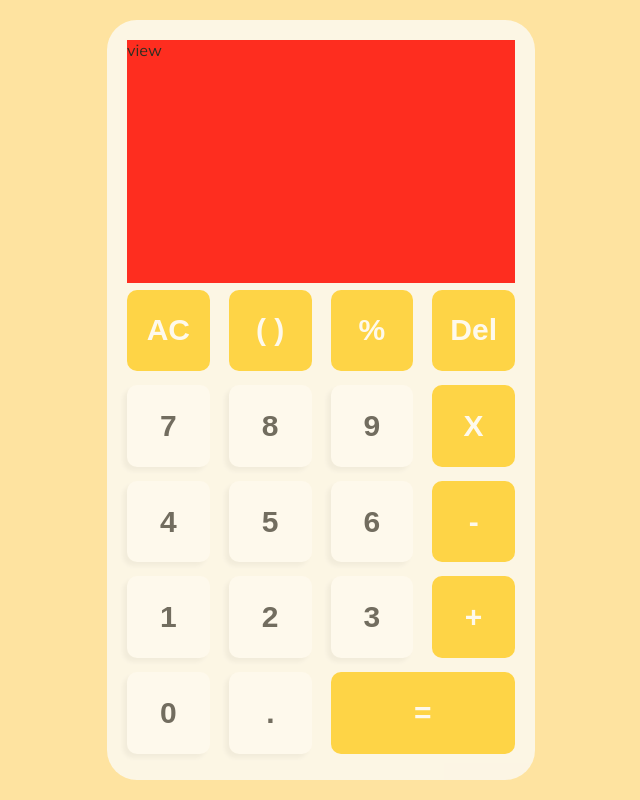
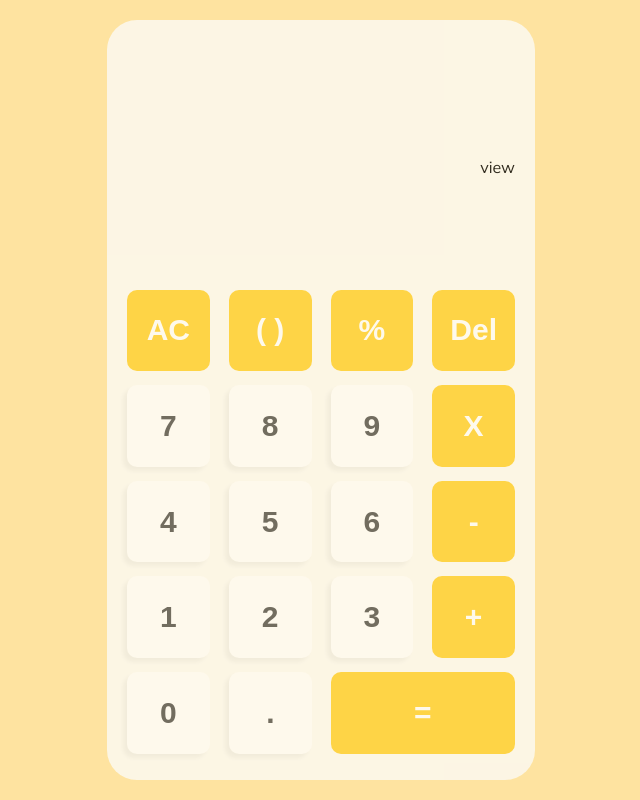
Before and after one commit to JSouza27/calculator-react, a React (Create React App) app: page / in a window 1280 px wide. Shown: the whole page, without its empty margins (319-959 px from the left). Built offline with nearby package versions, Linux system fonts and the light colour scheme.

Commit message:
feat: add additional styles

```diff
--- a/src/pages/Calculator/index.tsx
+++ b/src/pages/Calculator/index.tsx
@@ -1,7 +1,7 @@
 import React, { useCallback, useEffect, useState } from 'react';
 import commandsList from '../../helpers/command';
 import { ICommandType } from '../../models/Commands';
-import Box from './componets/Box';
+import Box from './components/Box';
 import { CalculatorWrapper, CommandsContainer, ViewContainer } from './style';
 
 const Calculator = () => {
--- a/src/pages/Calculator/style.ts
+++ b/src/pages/Calculator/style.ts
@@ -17,8 +17,12 @@ const CalculatorWrapper = styled.div`
 `;
 
 const ViewContainer = styled.div`
-  background-color: red;
+  align-items: flex-end;
+  display: flex;
+  flex-direction: column;
   flex-grow: 1;
+  justify-content: end;
+  padding-bottom: 6.62rem;
 `;
 
 const CommandsContainer = styled.div`
```
Also changed, not shown: src/pages/Calculator/components/Box/index.tsx (renamed from src/pages/Calculator/componets/Box/index.tsx), src/pages/Calculator/components/Box/style.ts (renamed from src/pages/Calculator/componets/Box/style.ts).
